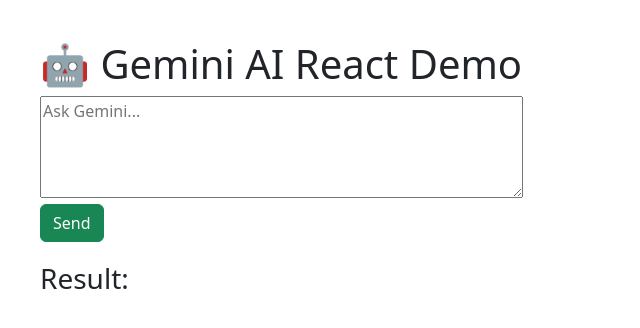
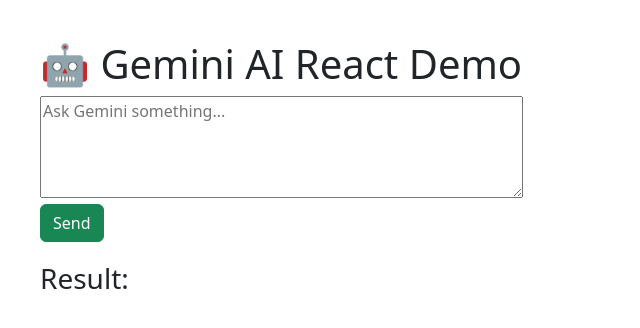
Before and after one commit to khanhlinh1409/My_app, a React (Vite) app in the folder react-ts/: page / in a window 1280 px wide. Shown: the top 328 px of the page, without its empty margins (0-640 px from the left). Built offline with nearby package versions, Linux system fonts and the light colour scheme; no server answers.

Commit message:
trigger build & deploy

```diff
--- a/react-ts/src/Gemini.tsx
+++ b/react-ts/src/Gemini.tsx
@@ -36,7 +36,7 @@
         cols={50}
         value={input}
         onChange={(e) => setInput(e.target.value)}
-        placeholder="Ask Gemini..."
+        placeholder="Ask Gemini something..."
       />
       <br />
       <button className="btn btn-success" onClick={handleSubmit}>
```
